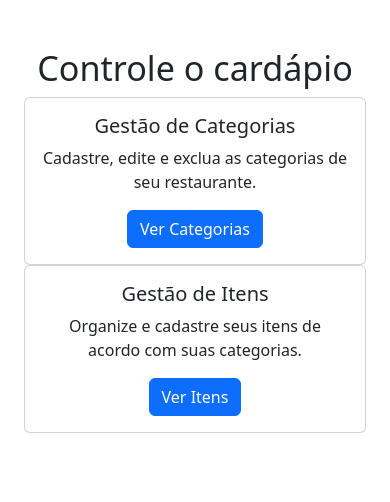
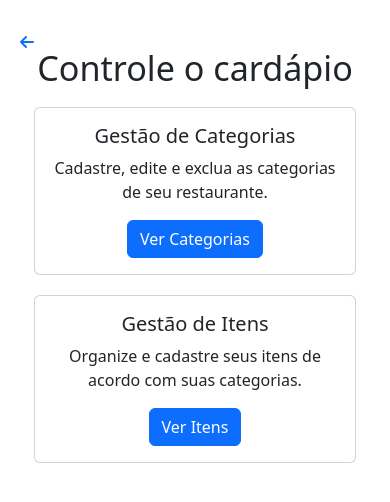
Before and after one commit to gustavonerywe/restaurante-si, a Django app: page /menu/ in a window 390 px wide. Shown: the top 502 px of the page. Run offline with Django 5.2, Linux system fonts and the light colour scheme; some libraries are stand-ins or nearby versions.

Commit message:
24-08-28::13-04 card and icon responsive

```diff
--- a/app/static/css/template.css
+++ b/app/static/css/template.css
@@ -45,3 +45,12 @@
     border: 1px solid #ccc;
     border-radius: 4px;
 }
+
+@media screen and (max-width: 1000px) {
+    #return-icon {
+        left: 20px;
+    }
+    .card {
+        margin: 10px;
+    }
+}
--- a/app/templates/menu/edit_category.html
+++ b/app/templates/menu/edit_category.html
@@ -5,7 +5,7 @@ Editar
 {% block main %}
 <div class="return-page">
     <a href="{% url "index" %}" id="return-icon"><i class="fa-solid fa-arrow-left" aria-hidden=true ></i></a>
- </div>
+</div>
 <div class="container mt-5">
     <h1>Edite Categoria</h1>
     <form method="post">
--- a/app/templates/menu/menu.html
+++ b/app/templates/menu/menu.html
@@ -3,6 +3,9 @@
 Início
 {% endblock %}
 {% block main %}
+<div class="return-page">
+    <a href="{% url "index" %}" id="return-icon"><i class="fa-solid fa-arrow-left" aria-hidden=true ></i></a>
+</div>
 <div class="container mt-5">
     <div class="row">
         <div class="col-12 text-center">
```
